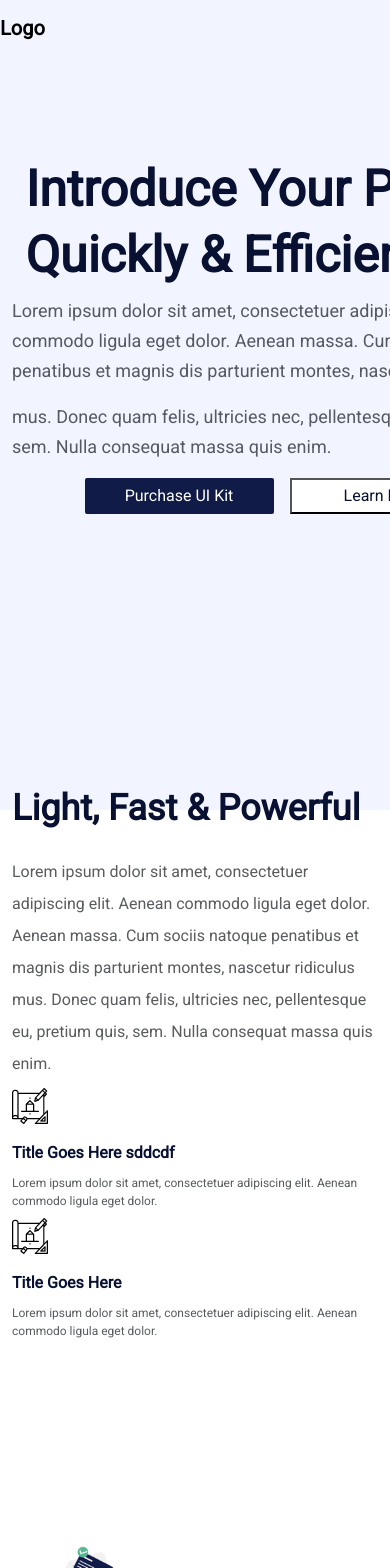
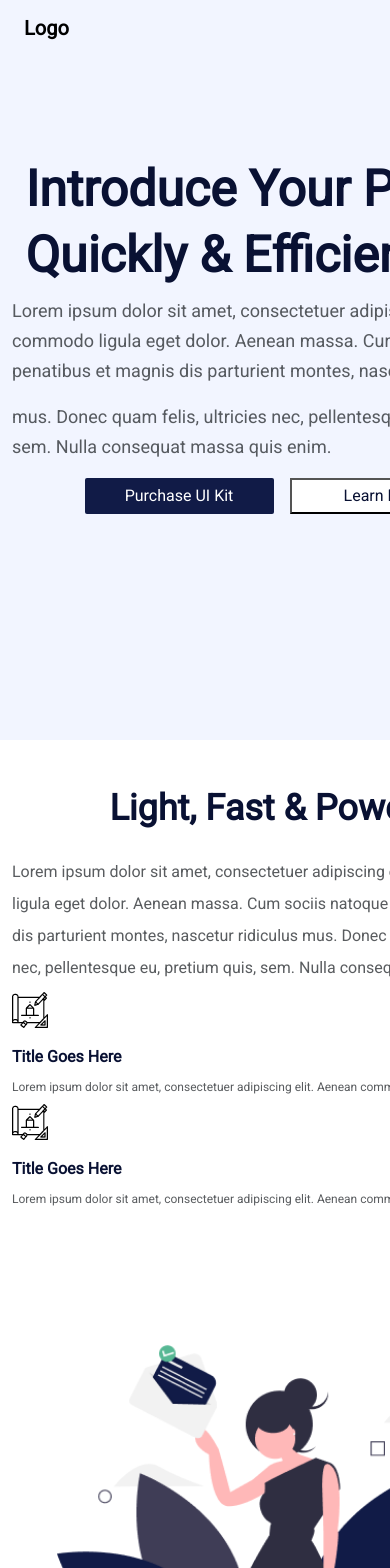
Before and after one commit to Sherry-hassan/landingpage-boot, a React (Create React App) app: page / in a window 390 px wide. Shown: the top 1568 px of the page. Built offline with nearby package versions, Linux system fonts and the light colour scheme.

Commit message:
all things up to date

```diff
--- a/src/App.css
+++ b/src/App.css
@@ -1,6 +1,6 @@
 header {
   height: 810px;
-  width: 100vw;
+  width: 100%;
   background-image: url('./assets/images/Path.png');
   background-repeat: no-repeat;
   background-position: center right;
--- a/src/components/boot.jsx
+++ b/src/components/boot.jsx
@@ -38,10 +38,6 @@ const cardData = [
 ];
 
 const Boot = () => {
-    // const [expanded, setExpanded] = useState(false);
-
-    // const handleToggle = () => {
-    //     setExpanded(!expanded);
 
     const [expanded, setExpanded] = useState(false);
     const [showModal, setShowModal] = useState(false);
@@ -59,45 +55,12 @@ const Boot = () => {
     };
     return (
         <>
-            {/* <Navbar
-                expand={false}
-                className="container col-12 d-flex justify-content-between align-items-center"
-                expanded={expanded}
-            >
-                <Navbar.Brand href="#" className="fw-bold">
-                    Logo
-                </Navbar.Brand>
-                <Navbar.Toggle
-                    aria-controls="basic-navbar-nav"
-                    onClick={handleToggle}
-                    className="border-0"
-                    style={{ marginRight: "1rem" }}
-                >
-                    <span className="navbar-toggler-icon"></span>
-                </Navbar.Toggle>
-                <Navbar.Collapse id="basic-navbar-nav">
-                    <Nav className="me-auto">
-                        <Nav.Link href="#">Home</Nav.Link>
-                        <Nav.Link href="#">About</Nav.Link>
-                        <Nav.Link href="#">Contact</Nav.Link>
-                    </Nav>
-                    <div className="d-flex flex-column flex-lg-row gap-2">
-                        <Button variant="primary" className="buy-now">
-                            Purchase Item
-                        </Button>
-                        <Button variant="secondary" className="buy-now">
-                            Login
-                        </Button>
-                    </div>
-                </Navbar.Collapse>
-            </Navbar> */}
-            {/* Navbar */}
             <Navbar
                 expand={false}
                 className="container navbar-container col-12 d-flex justify-content-between align-items-center"
                 expanded={expanded}
             >
-                <Navbar.Brand href="#" className="fw-bold">
+                <Navbar.Brand href="#" className="fw-bold ms-4">
                     Logo
                 </Navbar.Brand>
 
@@ -208,7 +171,7 @@ const Boot = () => {
             </div >
             <div className="container card-container d-xl-flex d-lg-flex">
                 <div className="row features-section">
-                    {/* Text Section */}
+
                     <div className="col-xl-12 col-lg-12 col-md-12 col-sm-12 col-12  features-text ">
                         <h2 className="fw-bold mb-4">Light, Fast & Powerful</h2>
                         <h6 className="text-muted">
@@ -222,7 +185,7 @@ const Boot = () => {
                     <div className=" features-card d-xl-flex d-lg-flex  ">
                         <div className="feature-card col-xl-6 col-lg-6  col-md-12 col-sm-12 col-12 me-3">
                             <img src={iconImg} alt="Featured Icon 1" className="mb-3" />
-                            <h3 className="fw-bold">Title Goes Here sddcdf</h3>
+                            <h3 className="fw-bold">Title Goes Here</h3>
                             <h6 className="text-muted">
                                 Lorem ipsum dolor sit amet, consectetuer adipiscing elit. Aenean commodo ligula eget dolor.
                             </h6>
@@ -244,7 +207,6 @@ const Boot = () => {
                     </div>
                 </div>
             </div>
-
             <div className="container">
                 <div className="row g-4 info-container">
                     {cardData.map((card) => (
--- a/src/components/style.css
+++ b/src/components/style.css
@@ -312,11 +312,26 @@ html,body{
     gap: 0.8rem;
 }
 @media (max-width: 568px){
-
+    header {
+        height: 740px;
+        width: 567px;
+        background-image: url('../assets/images/Path.png');
+        background-repeat: no-repeat;
+        background-position:  right;
+        background-attachment: fixed;
+      }
 .hero-section{
     margin-top: 100px;
 }
 .navbar-container{
     width: 570px;
 }
+.features-text h2{
+    text-align: center;
 }
+.info-img img{
+  margin-left: 45px;
+  margin-top: -70px;
+  margin-bottom: 30px;
+}
+}
```
